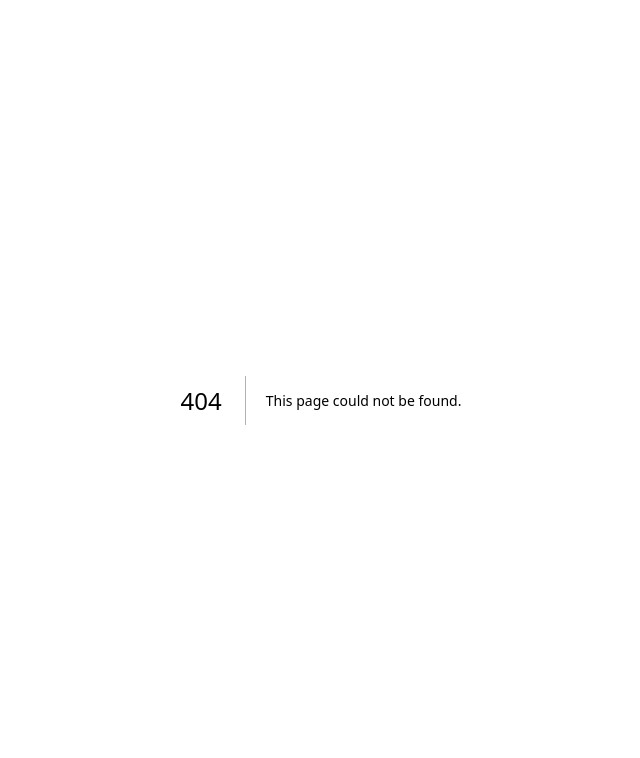
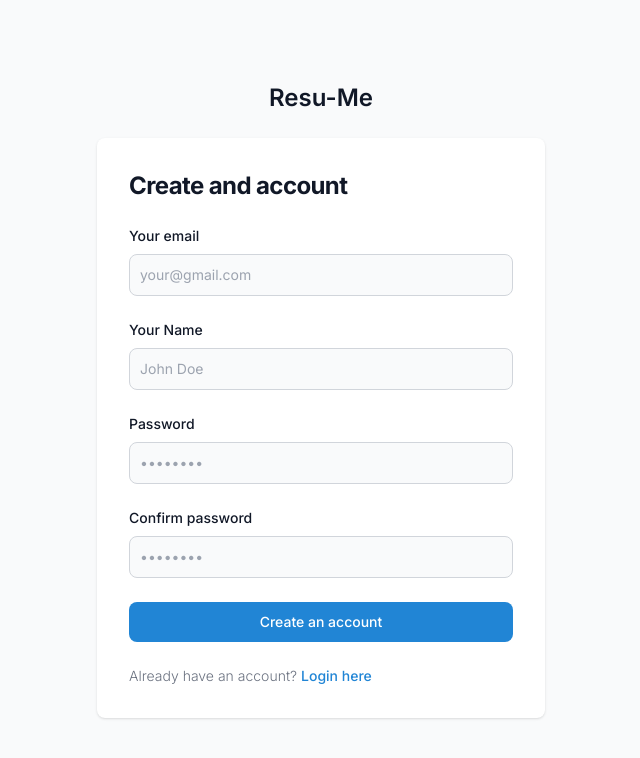
Before and after one commit to AnsellMaximilian/resu-me, a Next.js app: page /auth/signup in a window 1280 px wide. Before the commit this address had no page. Shown: the top 758 px of the page, without its empty margins (319-959 px from the left). Built offline with nearby package versions, Linux system fonts and the light colour scheme; no server answers.

Commit message:
Add signup page

```diff
--- /dev/null
+++ b/app/auth/signup/page.tsx
@@ -0,0 +1,145 @@
+"use client";
+
+import client from "@/libs/appwrite";
+import { Account, ID } from "appwrite";
+import React, { FormEventHandler, useState } from "react";
+import { useRouter } from "next/navigation";
+
+const SignUpPage = () => {
+  const router = useRouter();
+  const [email, setEmail] = useState("");
+  const [name, setName] = useState("");
+  const [password, setPassword] = useState("");
+  const [confirmPassword, setConfirmPassword] = useState("");
+
+  const handleSubmit: FormEventHandler<HTMLFormElement> = async (e) => {
+    e.preventDefault();
+    try {
+      const accountClient = new Account(client);
+      const newAccount = await accountClient.create(
+        ID.unique(),
+        email,
+        password,
+        name
+      );
+      router.push("/");
+    } catch (error) {}
+  };
+  return (
+    <div>
+      <section className="bg-gray-50 dark:bg-gray-900">
+        <div className="flex flex-col items-center justify-center px-6 py-8 mx-auto md:h-screen lg:py-0">
+          <a
+            href="#"
+            className="flex items-center mb-6 text-2xl font-semibold text-gray-900 dark:text-white"
+          >
+            {/* <img className="w-8 h-8 mr-2" src="https://flowbite.s3.amazonaws.com/blocks/marketing-ui/logo.svg" alt="logo"> */}
+            Resu-Me
+          </a>
+          <div className="w-full bg-white rounded-lg shadow dark:border md:mt-0 sm:max-w-md xl:p-0 dark:bg-gray-800 dark:border-gray-700">
+            <div className="p-6 space-y-4 md:space-y-6 sm:p-8">
+              <h1 className="text-xl font-bold leading-tight tracking-tight text-gray-900 md:text-2xl dark:text-white">
+                Create and account
+              </h1>
+              <form
+                className="space-y-4 md:space-y-6"
+                action="#"
+                onSubmit={handleSubmit}
+              >
+                <div>
+                  <label
+                    htmlFor="email"
+                    className="block mb-2 text-sm font-medium text-gray-900 dark:text-white"
+                  >
+                    Your email
+                  </label>
+                  <input
+                    value={email}
+                    onChange={(e) => setEmail(e.target.value)}
+                    type="email"
+                    name="email"
+                    id="email"
+                    className="bg-gray-50 border focus:ring-1 border-gray-300 text-gray-900 sm:text-sm rounded-lg focus:outline-none focus:ring-secondary-light focus:border-secondary-light block w-full p-2.5"
+                    placeholder="your@gmail.com"
+                    required
+                  />
+                </div>
+                <div>
+                  <label
+                    htmlFor="email"
+                    className="block mb-2 text-sm font-medium text-gray-900 dark:text-white"
+                  >
+                    Your Name
+                  </label>
+                  <input
+                    value={name}
+                    onChange={(e) => setName(e.target.value)}
+                    type="text"
+                    name="name"
+                    id="name"
+                    className="bg-gray-50 border focus:ring-1 border-gray-300 text-gray-900 sm:text-sm rounded-lg focus:outline-none focus:ring-secondary-light focus:border-secondary-light block w-full p-2.5"
+                    placeholder="John Doe"
+                    required
+                  />
+                </div>
+                <div>
+                  <label
+                    htmlFor="password"
+                    className="block mb-2 text-sm font-medium text-gray-900 dark:text-white"
+                  >
+                    Password
+                  </label>
+                  <input
+                    value={password}
+                    onChange={(e) => setPassword(e.target.value)}
+                    type="password"
+                    name="password"
+                    id="password"
+                    placeholder="••••••••"
+                    className="bg-gray-50 border focus:ring-1 border-gray-300 text-gray-900 sm:text-sm rounded-lg focus:outline-none focus:ring-secondary-light focus:border-secondary-light block w-full p-2.5 dark:bg-gray-700 dark:border-gray-600 dark:placeholder-gray-400 dark:text-white dark:focus:ring-blue-500 dark:focus:border-blue-500"
+                    required
+                  />
+                </div>
+                <div>
+                  <label
+                    htmlFor="confirm-password"
+                    className="block mb-2 text-sm font-medium text-gray-900 dark:text-white"
+                  >
+                    Confirm password
+                  </label>
+                  <input
+                    value={confirmPassword}
+                    onChange={(e) => setConfirmPassword(e.target.value)}
+                    type="confirm-password"
+                    name="confirm-password"
+                    id="confirm-password"
+                    placeholder="••••••••"
+                    className="bg-gray-50 border focus:ring-1 border-gray-300 text-gray-900 sm:text-sm rounded-lg focus:outline-none focus:ring-secondary-light focus:border-secondary-light block w-full p-2.5 dark:bg-gray-700 dark:border-gray-600 dark:placeholder-gray-400 dark:text-white dark:focus:ring-blue-500 dark:focus:border-blue-500"
+                    required
+                  />
+                </div>
+                <button
+                  type="submit"
+                  className="w-full text-white bg-secondary-main hover:bg-secondary-dark focus:ring-4 focus:outline-none focus:ring-secondary-light font-medium rounded-lg text-sm px-5 py-2.5 text-center dark:bg-secondary-main dark:hover:bg-primary-700 dark:focus:ring-primary-800"
+                >
+                  Create an account
+                </button>
+                <p className="text-sm font-light text-gray-500 dark:text-gray-400">
+                  Already have an account?{" "}
+                  <a
+                    href="#"
+                    className="font-medium text-secondary-main hover:underline"
+                  >
+                    Login here
+                  </a>
+                </p>
+              </form>
+            </div>
+          </div>
+        </div>
+      </section>
+    </div>
+  );
+};
+
+export default SignUpPage;
```
